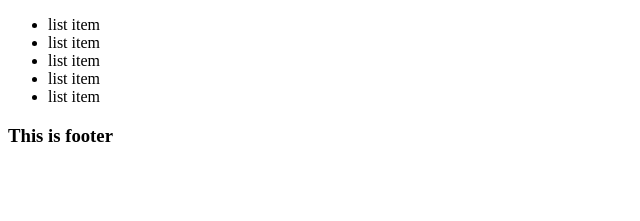
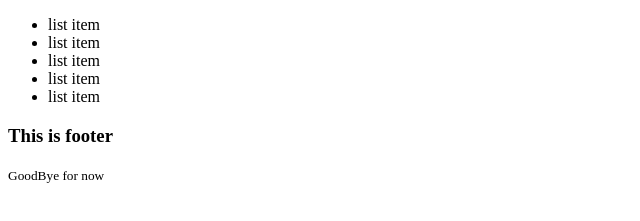
Before and after one commit to ImranMH/gitTest, a plain HTML site: page index.html in a window 1280 px wide. Shown: the part 223-444 px from the top of the page, without its empty margins (0-640 px from the left). Drawn offline with Linux system fonts and the light colour scheme.

Commit message:
footertext

```diff
--- a/index.html
+++ b/index.html
@@ -25,6 +25,7 @@
 	</main>
 	<footer>
 		<h3>This is footer</h3>
+		<small> GoodBye for now</small>
 	</footer>
 </body>
 </html>
```
